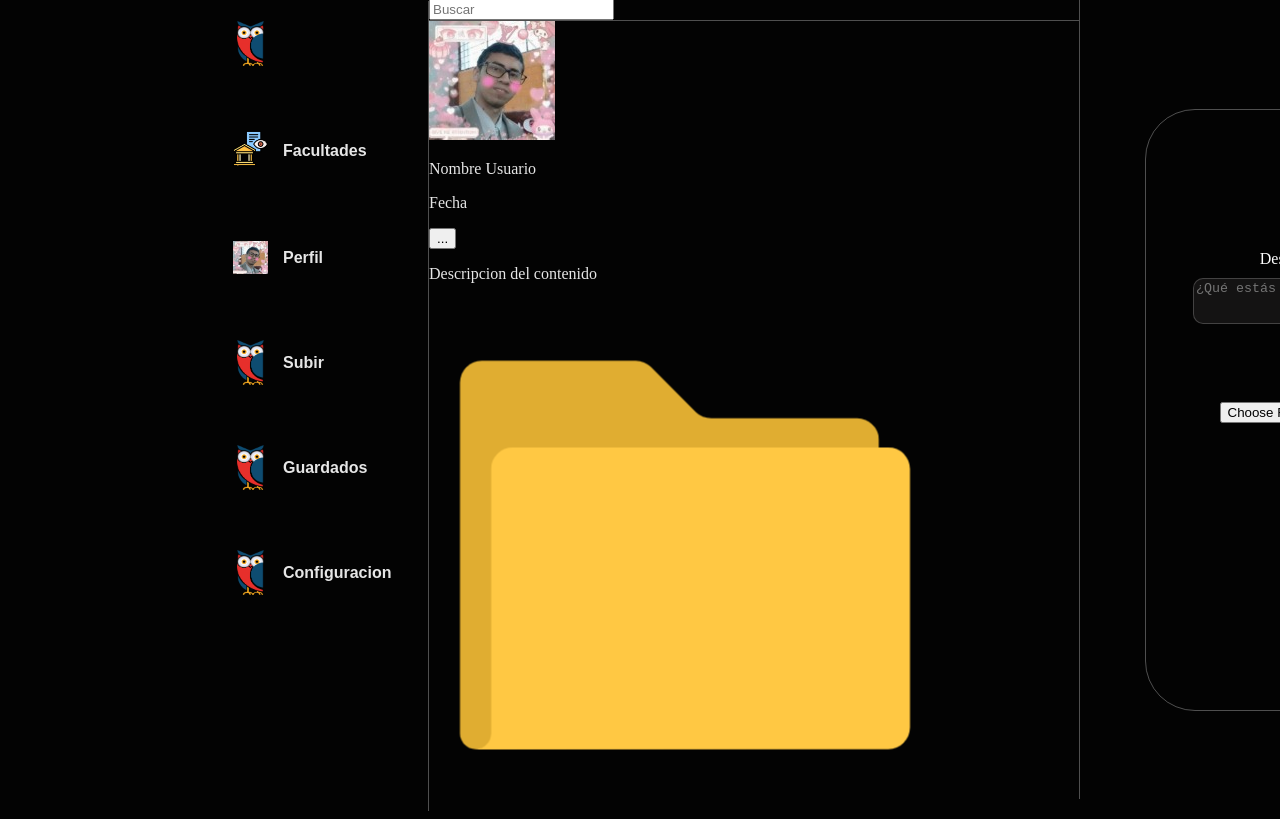
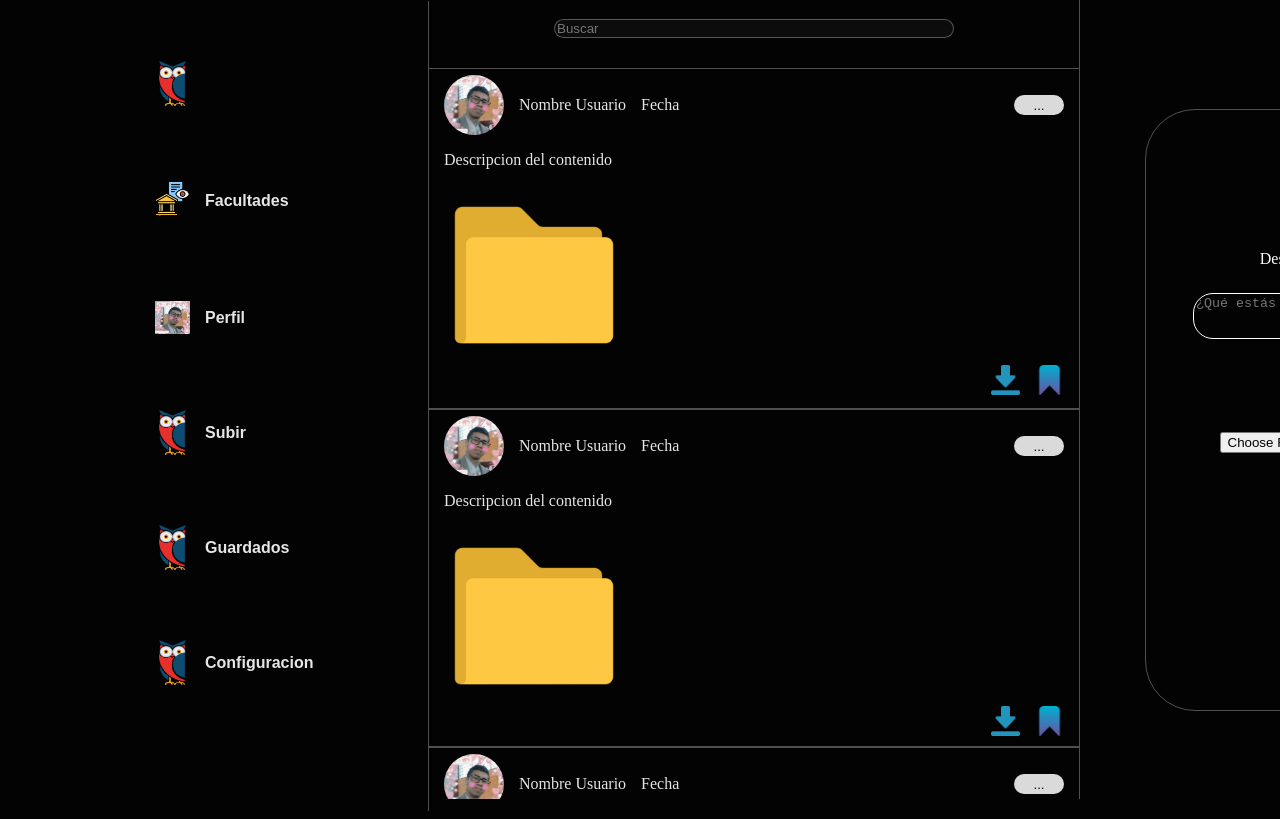
Before and after one commit to Lubswer/DI_Proyecto, a plain HTML site: page esfot.html in a window 1280 px wide. Shown: the top 819 px of the page. Drawn offline with Linux system fonts and the light colour scheme.

Commit message:
Add files via upload

```diff
--- a/css/esfot.css
+++ b/css/esfot.css
@@ -2,6 +2,7 @@ body {
   background-color: rgba(0, 0, 0, 0.99);
   display:flex;
   overflow: hidden;
+
 }
 .navegasion {
   margin-left: 200px;
@@ -17,10 +18,13 @@ body {
   background-color: rgba(255, 255, 255, 0);
   display: flex;
   flex-direction: column;
-  gap: 60px;
+  gap: 70px;
   list-style-type: none;
   padding: 0;
   margin: 0;
+  margin:0;
+  margin-left: -78px;
+  margin-top: 40px; /*Se mi invirtieron unas cosas pero sirve jajaj*/
 
 }
 .navegasion .iconos li {
@@ -35,6 +39,11 @@ body {
   width: 35px;
   height: 45px;
   object-fit: contain;
+  transition: transform 0.3s ease, box-shadow 0.3s ease;
+}
+.navegasion .iconos img:hover {
+  transform: scale(1.2); /* Aumenta un poco el tamaño */
+  box-shadow: 0 4px 15px rgba(0, 0, 0, 0.3); /* Agrega sombra */
 }
 .navegasion .iconos li span {
   font-family: Arial, sans-serif;
@@ -47,11 +56,25 @@ body {
   margin-top: -9px;
   align-items: center;
   color: #ffffffe6;
-  background-color: rgba(234, 234, 234, 0);
+  background-color: rgba(0, 0, 0, 0);
   width: 650px;
   border-right: 1px solid rgb(255, 255, 255,0.3);
   overflow-y: auto;
   height: 100vh;
+  display: flex;
+  flex-direction: column;
+}
+.buscador{
+  margin-top: 20px;
+  margin-bottom: 30px;
+  background-color: #16161683;
+  color: #ffffff;
+  border: 1px solid rgb(255, 255, 255,0.3);
+  border-radius: 50px;
+  width: 400px;
+;
+
+
 
 }
 /* 1. El ancho total de la barra de scroll */
@@ -73,11 +96,13 @@ body {
 .post{
   border-top: 1px solid rgb(255, 255, 255,0.3);
   border-bottom: 1px solid rgb(255, 255, 255,0.3);
+  width: 100%;
 
 }
 main{
   display: flex;
   background-color: rgba(255, 0, 0, 0);
+
 }
 .cargar{
   margin-left: 65px;
@@ -109,15 +134,108 @@ main{
   flex-direction: column;
   display: flex;
   align-items: center;
-  gap: 10px;
+  gap: 25px;
 
 }
 .cargar textarea{
   width: 300px;
   color: #ffffff;
   height: 40px;
-  background-color: #141313;
-  border: 1px solid rgb(255, 255, 255,0.2);
-  border-radius: 10px
+  background-color: #14131300;
+  border: 1px solid rgb(255, 255, 255,1);
+  border-radius: 20px;
+  resize: none;
+
 
 }
+
+.form-grupo button{
+  background-color: #ffffff;
+  border-radius: 60px;
+  width: 100px;
+  height: 40px;
+  cursor: pointer;
+  border: 1px solid rgb(255, 255, 255);
+  color: #000000;
+  margin-top: 60px;
+  transition: transform 0.3s ease, filter 0.3s ease;
+}
+
+
+
+.form-grupo button:hover {
+  background-color: #000000;
+  color: #ffffff; /* Se pone de un azul más oscuro */
+  /* Añade una sombra suave para "levantarlo" */
+  box-shadow: 0 4px 12px rgba(0, 0, 0, 0.2);
+  border:none;
+  filter: drop-shadow(0 0 10px rgba(255, 255, 255, 0.8));
+}
+
+.documentos .encabezado {
+  display: flex;
+  align-items: center;
+  margin: 0;
+  justify-content:space-between;
+  margin-top: 6px;
+}
+.info_usuario{
+  display: flex;
+  align-items: center;
+  gap: 15px;
+  margin-left: 15px;
+
+}
+.info_usuario img{
+  width: 60px;
+  height: 60px;
+  border-radius: 50%;
+
+}
+.btn_publicacion button{
+  background-color: #ffffffda;
+  width: 50px;
+  height: 20px;
+  border: none;
+  margin-right: 15px;
+  border-radius: 16px;
+
+}
+.btn_publicacion button:hover{
+  background-color: #000000;
+  border: 1px solid rgb(255, 255, 255);
+  color: #ffffff;
+
+}
+.publicacion img{
+  width: 180px;
+  height: 180px;
+  background-color: #00000000;
+}
+.acciones button{
+ background-color: rgba(178, 34, 34, 0);
+ padding: 0;
+ cursor: pointer;
+ border: none;
+}
+.publicacion{
+  margin-left: 15px;
+  display: flex;
+  flex-direction: column;
+}
+.acciones img{
+  width: 29px;
+  height: 30px;
+  transition: transform 0.3s ease, filter 0.3s ease;
+}
+.acciones img:hover {
+  /* Un resplandor blanco de 10px */
+  filter: drop-shadow(0 0 10px rgba(255, 255, 255, 0.8));
+}
+.acciones{
+  display: flex;
+  justify-content: flex-end;
+  margin-right: 15px;
+  gap: 15px;
+  margin-bottom: 10px;
+}
```
